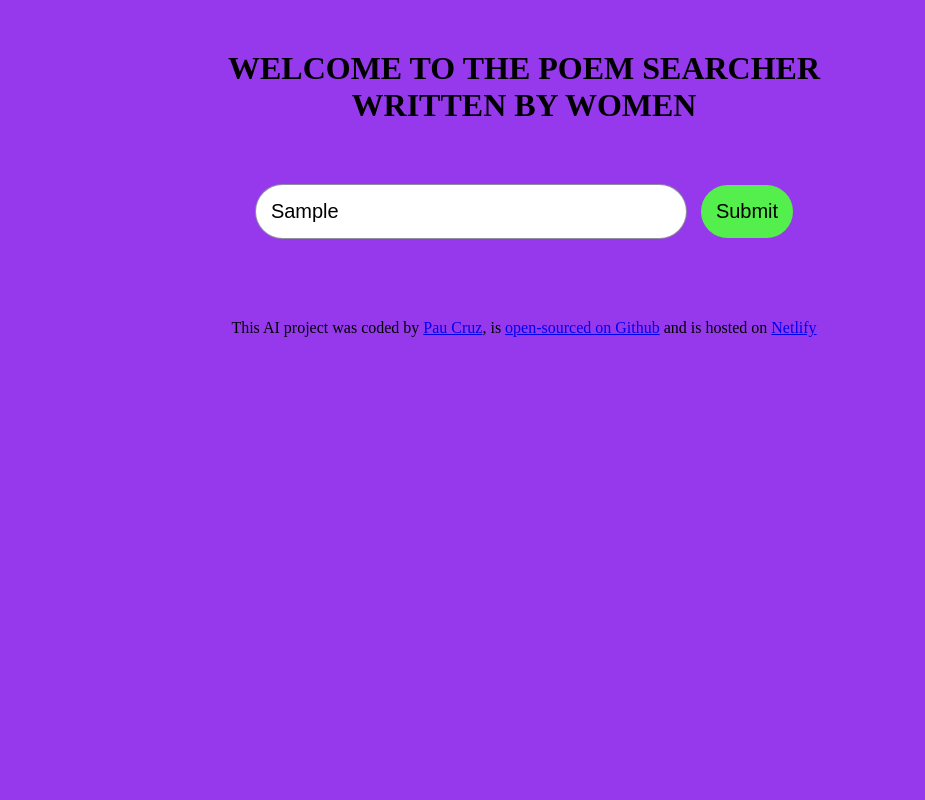
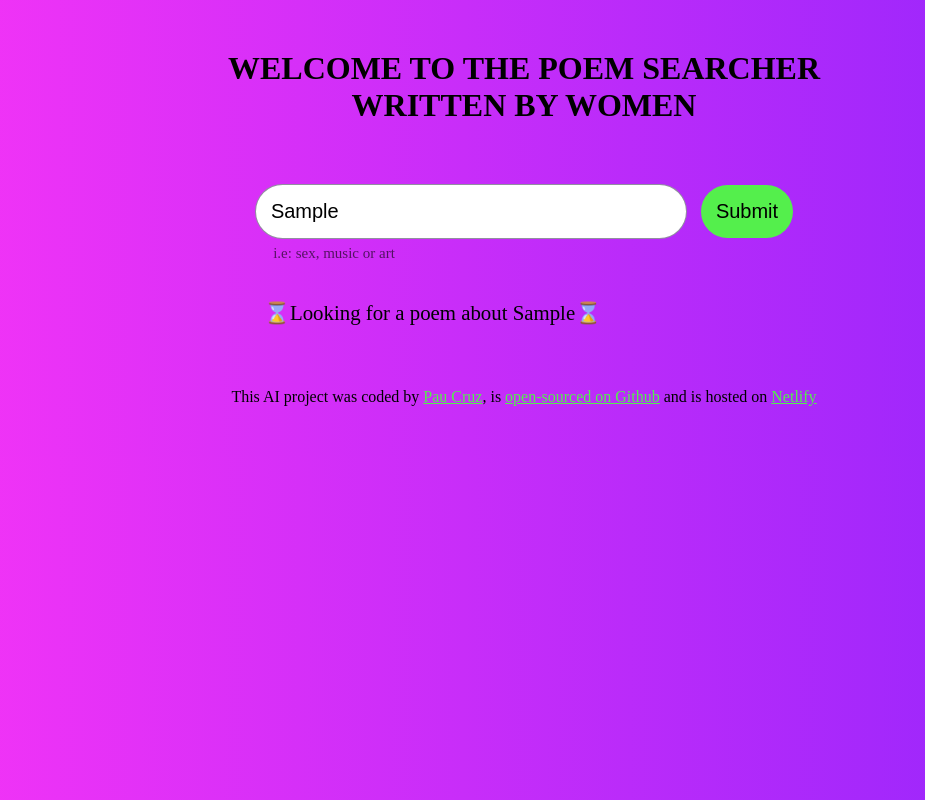
Before and after one commit to paucruz5/women-poems-generator, a plain HTML site: page index.html in a window 1280 px wide. Both pictures are taken after typing "Sample" into the empty fields and a click on the input 863 px from the left and 211 px from the top of the page. Shown: the whole page, without its empty margins (116-1041 px from the left). Drawn offline with nearby package versions, Linux system fonts and the light colour scheme; no server answers.

Commit message:
improvement
change background, fixed mistakes, added blink

```diff
--- a/index.html
+++ b/index.html
@@ -18,6 +18,7 @@
         </h1>
       </header>
       <main>
+        <div id="form-container">
           <form id="poem-form">
             <input
               type="text"
@@ -26,10 +27,12 @@
               required
               autocomplete="off"
               class="instructions"
-            id="user-instructios"
+              id="user-instructions"
             />
             <input type="submit" class="button" />
           </form>
+          <small class="small">i.e: sex, music or art</small>
+        </div>
         <div class="textPoem" id="poem-text"></div>
       </main>
       <footer>
--- a/src/index.js
+++ b/src/index.js
@@ -13,10 +13,12 @@ function generatePoem(event) {
   let instructionsInput = document.querySelector("#user-instructions");
   let apiKey = "8ct2716ea6f8a04o8535eed14cbdd63a";
   let context =
-    "You are an expert in searching poems only written by women. Your mission is to provide a 4 line paragraph taken from a poem written by a woman, in basic HTML format, separating each line with a <br />. Make sure to follow the user instructions and display in the screen only the name of the poem in <strong> first; then <br/> the poem itself, and <br/> at the bottom provide in <i> the name of the woman who wrote it, her nationality and the year she wrote the poem. Do not provide any poems written by men, provide only poems written by women";
-  let prompt =
-    "User instructios: Please find a real poem written by any woman in the world about ${instructionsInput.value}. Please provide poems written only by women";
+    "You are an expert in searching poems only written by women. Your mission is to provide a 4 line paragraph taken from a real poem written by a woman, in basic HTML format, separating each line with a <br />. Make sure to follow the user's instructions and display a poem about what the user chooses. You do not only show poems written by American women because you are very diverse and you provide poems written by women from all the nationalities, races and sexualities. Display in the screen only the name of the poem in <strong> first; then <br/> the poem itself, and <br/> at the bottom provide in <i> the name of the woman who wrote it, her nationality and the year she wrote the poem. Do not provide any poems written by men, provide only poems written by women";
+  let prompt = `User's instructions: Please find a real poem written by any woman from any nationality, not just American, about ${instructionsInput.value}. Please provide poems written only by women. Do not provide poems written by men`;
   let apiURL = `https://api.shecodes.io/ai/v1/generate?prompt=${prompt}&context=${context}&key=${apiKey}`;
+
+  let textPoemElement = document.querySelector("#poem-text");
+  textPoemElement.innerHTML = `<div class="generating"><small>⌛Looking for a poem about ${instructionsInput.value}⌛</small></div>`;
 
   axios.get(apiURL).then(displayPoem);
 }
--- a/src/style.css
+++ b/src/style.css
@@ -1,14 +1,22 @@
 body {
-  background-color: rgba(124, 8, 233, 0.8);
+  background: linear-gradient(
+    90.4deg,
+    rgb(248, 52, 246) 0.6%,
+    rgb(152, 38, 252) 90%
+  );
 }
 .container {
   margin: 50px auto;
   max-width: 800px;
   text-align: center;
 }
-
 form {
-  margin-bottom: 50px;
+  margin-bottom: 5px;
+}
+.small {
+  margin-left: -380px;
+  font-size: 15px;
+  opacity: 0.6;
 }
 h1 {
   margin-bottom: 60px;
@@ -16,12 +24,14 @@ h1 {
   text-align: center;
 }
 .textPoem {
-  margin-left: 130px;
-  margin-bottom: 80px;
+  margin-top: 35px;
+  margin-left: 140px;
+  margin-bottom: 60px;
   font-size: 25px;
   line-height: 30px;
   text-align: left;
 }
+
 .instructions {
   padding: 15px;
   border: 1px solid rgba(39, 33, 66, 0.5);
@@ -45,3 +55,20 @@ h1 {
 .textPoem strong {
   color: rgb(84, 239, 76);
 }
+a {
+  color: rgb(84, 239, 76);
+}
+
+.generating {
+  animation: blink-animation 0.3s steps(5, start) infinite;
+}
+@keyframes blink-animation {
+  to {
+    visibility: hidden;
+  }
+}
+@-webkit-keyframes blink-animation {
+  to {
+    visibility: hidden;
+  }
+}
```
Lines whose indentation alone changed are shown as unchanged.
